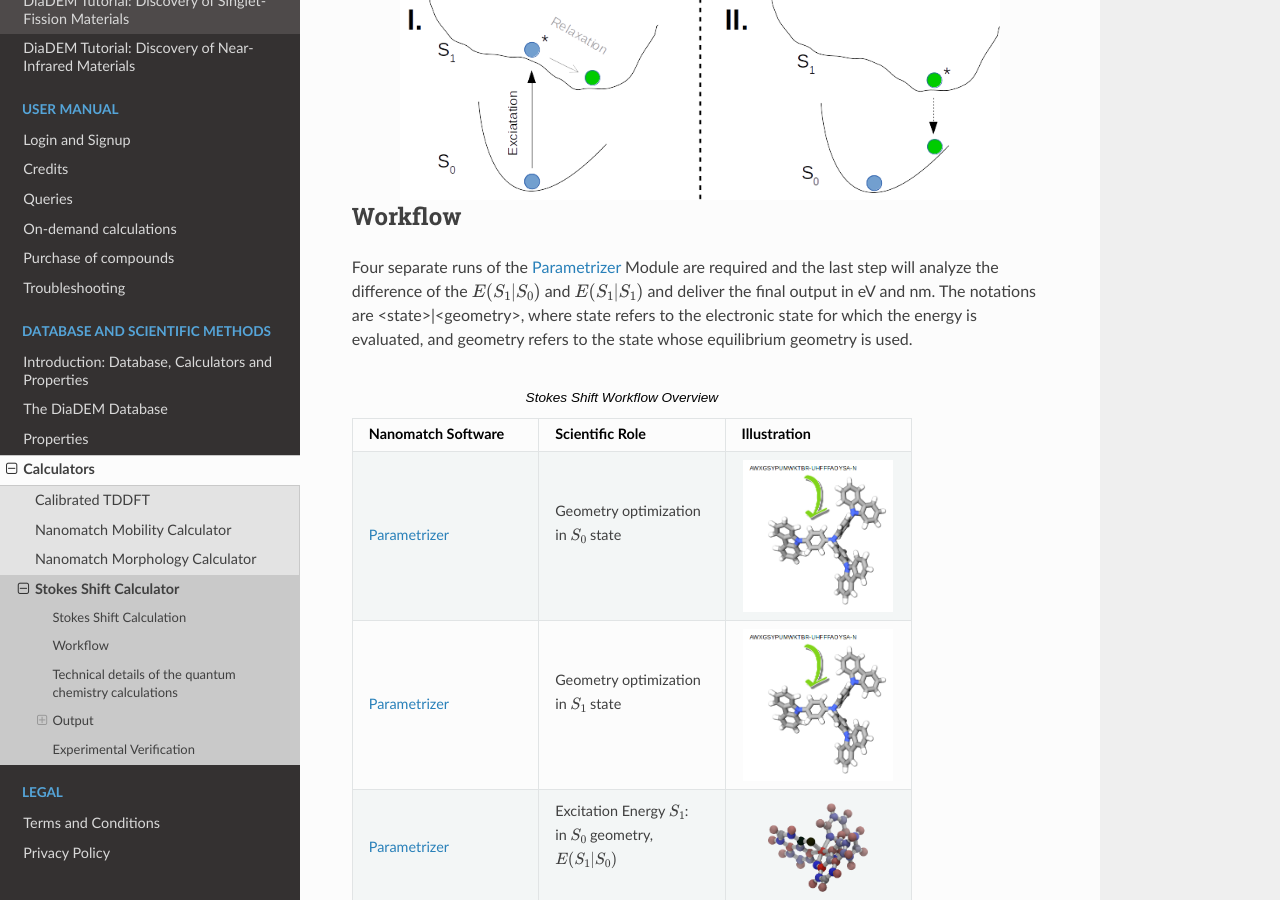
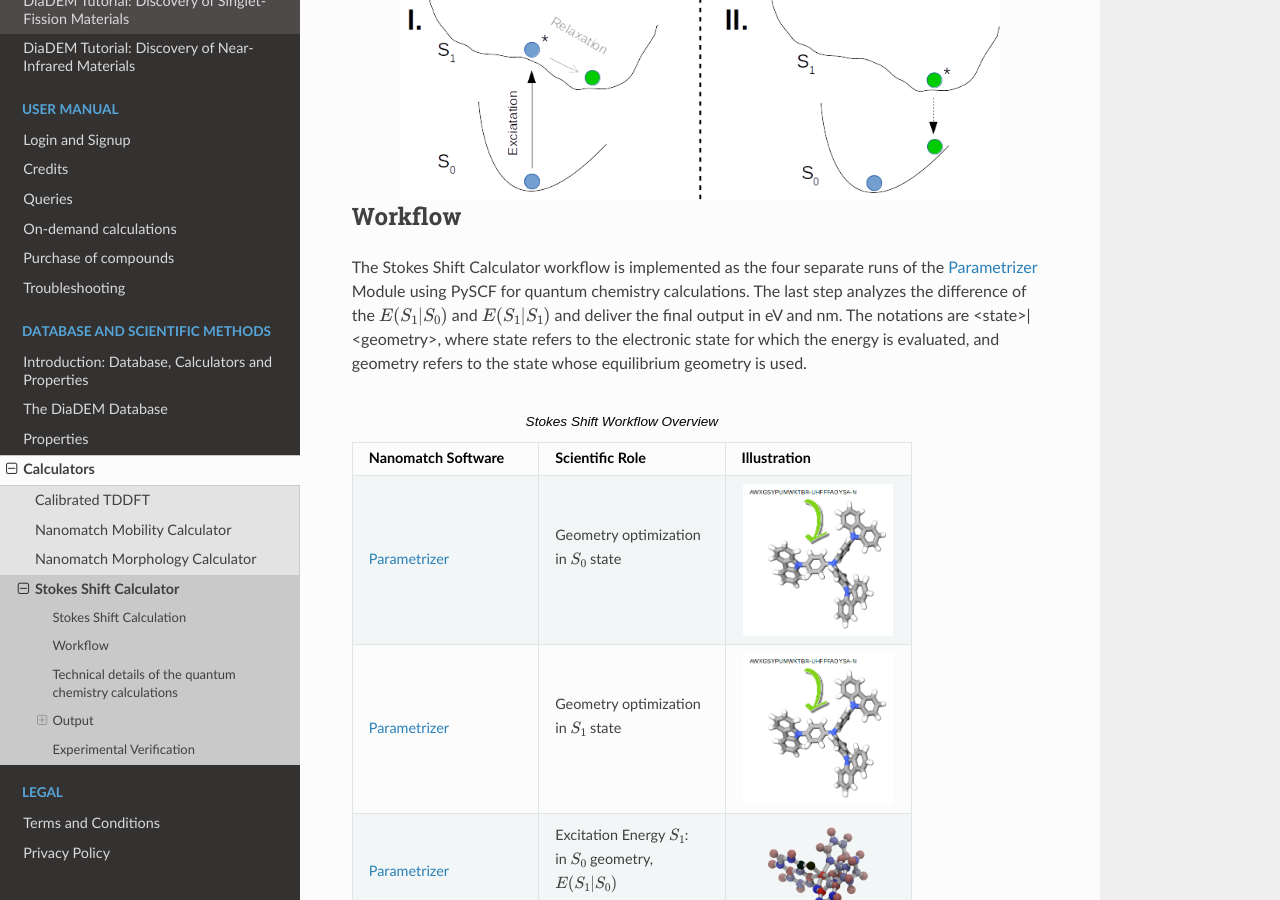
Before and after one commit to diadem-platform/diadem-docs, a Sphinx documentation site: the page built from docs/source/science/calculators/stokes_shift.rst, in a window 1280 px wide and 900 px high, scrolled down 505 px. Built offline with Sphinx 7.4.7 and the Read the Docs theme 3.1.0, drawn with Linux system fonts in a browser that asks for light colours.

Commit message:
about Parametrizer module in Workflows section

```diff
--- a/docs/source/science/calculators/stokes_shift.rst
+++ b/docs/source/science/calculators/stokes_shift.rst
@@ -31,9 +31,9 @@
 Workflow
 --------
 
-Four separate runs of the
+The Stokes Shift Calculator workflow is implemented as the four separate runs of the
 `Parametrizer <http://docs.nanomatch.de/nanomatch-modules/Parametrizer/Parametrizer.html>`_
-Module are required and the last step will analyze the difference of
+Module using PySCF for quantum chemistry calculations. The last step analyzes the difference of
 the :math:`E(S_1|S_0)` and :math:`E(S_1|S_1)` and deliver the final output in eV and nm.
 The notations are <state>|<geometry>, where state refers to the electronic state for which the energy is evaluated,
 and geometry refers to the state whose equilibrium geometry is used.
```
